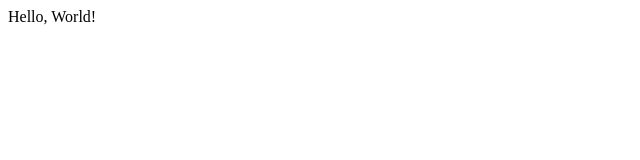
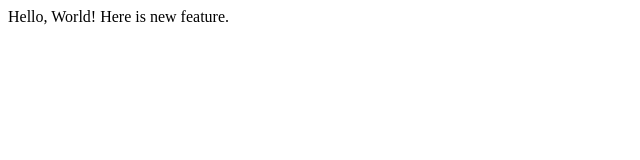
Before and after one commit to pokerbeing/CS50W-lecture1, a plain HTML site: page index.html in a window 1280 px wide. Shown: the whole page, without its empty margins (0-640 px from the left). Drawn offline with Linux system fonts and the light colour scheme.

Commit message:
Added another line

```diff
--- a/index.html
+++ b/index.html
@@ -5,5 +5,6 @@
 </head>
 <body>
   Hello, World!
+  Here is new feature.
 </body>
 </html>
```
